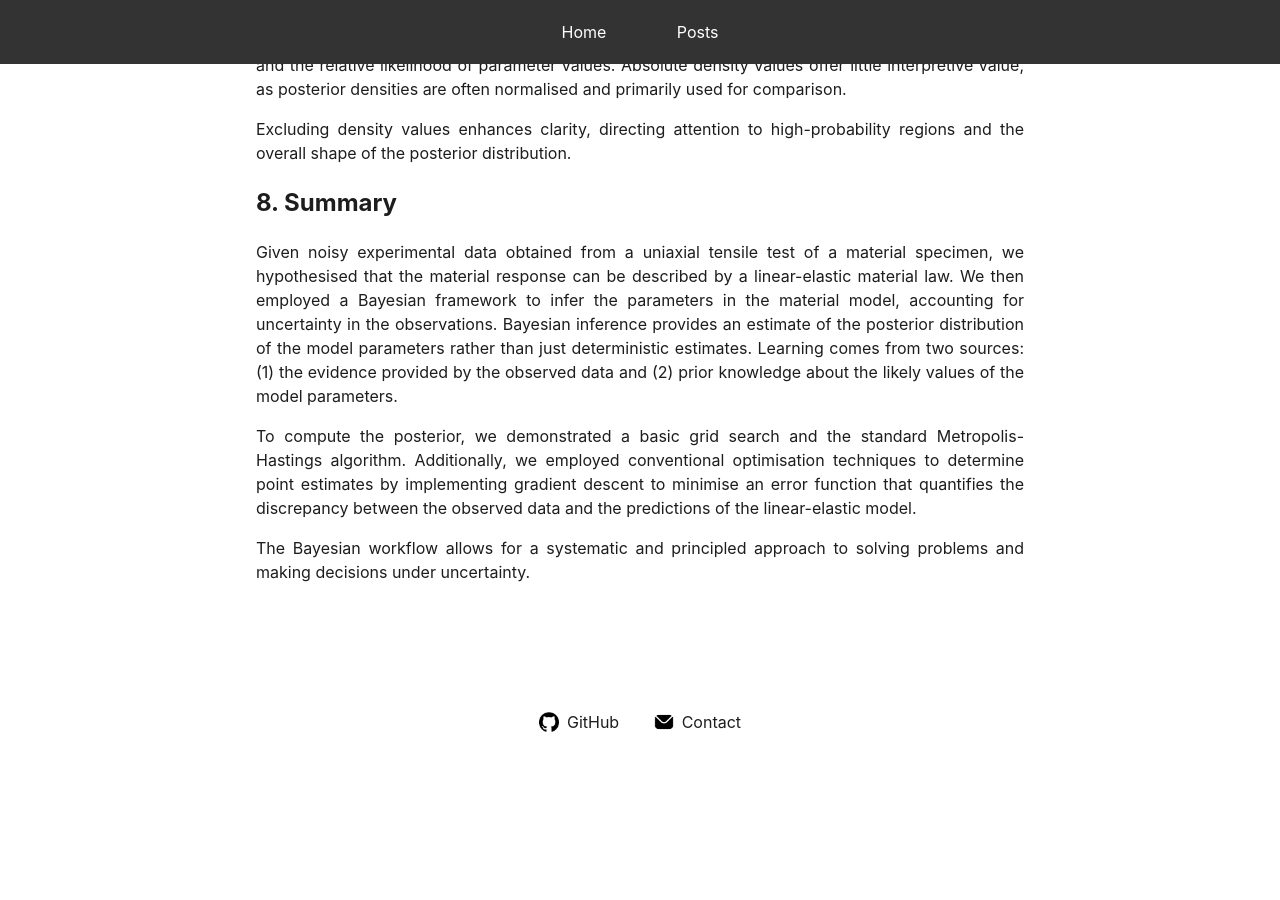
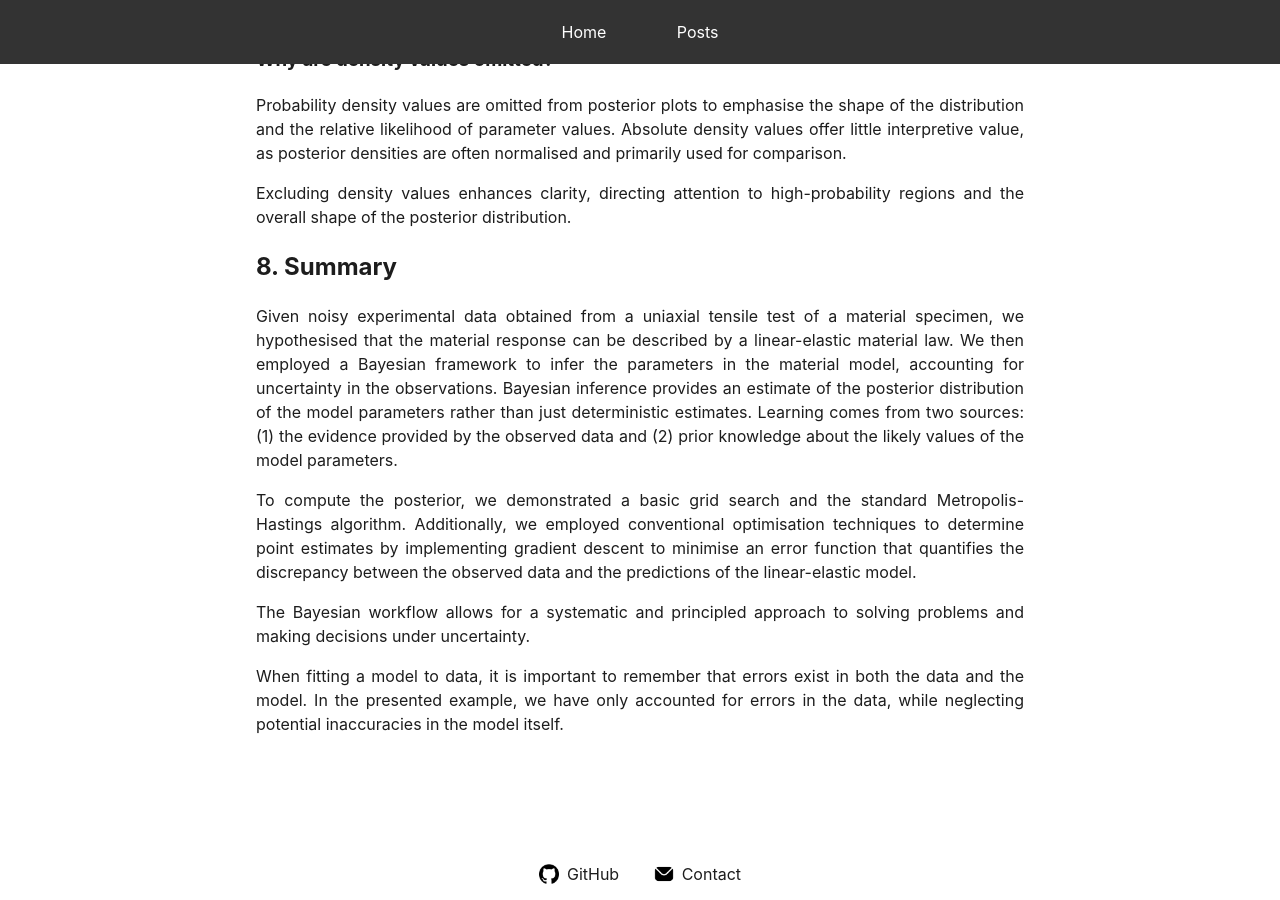
Before and after one commit to mark-hobbs/mark-hobbs.github.io, a Jekyll site: the page built from _posts/2024-12-02-bayesian-inference.md, in a window 1280 px wide and 900 px high, scrolled down 9648 px. Built offline with Jekyll 4.4.1, drawn with Linux system fonts in a browser that asks for light colours; formulas are drawn with MathJax 3; before the commit the page ends 10396 px from its top, so only the background shows below that; some of the changed text lies outside the part shown.

Commit message:
General updates

```diff
--- a/_posts/2024-12-02-bayesian-inference.md
+++ b/_posts/2024-12-02-bayesian-inference.md
@@ -186,6 +186,8 @@
 
 By propagating this uncertainty forward through the model, we gain insight into the uncertainty in our predictions.
 
+If we take a cut through at a given strain value, we can understand the distribution of potential stress values...
+
 <figure>
   <img src="/assets/images/posterior-predictive-distribution.png" alt="Posterior Predictive Distribution">
   <figcaption>
@@ -210,3 +212,5 @@
 To compute the posterior, we demonstrated a basic grid search and the standard Metropolis-Hastings algorithm. Additionally, we employed conventional optimisation techniques to determine point estimates by implementing gradient descent to minimise an error function that quantifies the discrepancy between the observed data and the predictions of the linear-elastic model.
 
 The Bayesian workflow allows for a systematic and principled approach to solving problems and making decisions under uncertainty.
+
+When fitting a model to data, it is important to remember that errors exist in both the data and the model. In the presented example, we have only accounted for errors in the data, while neglecting potential inaccuracies in the model itself.
```
